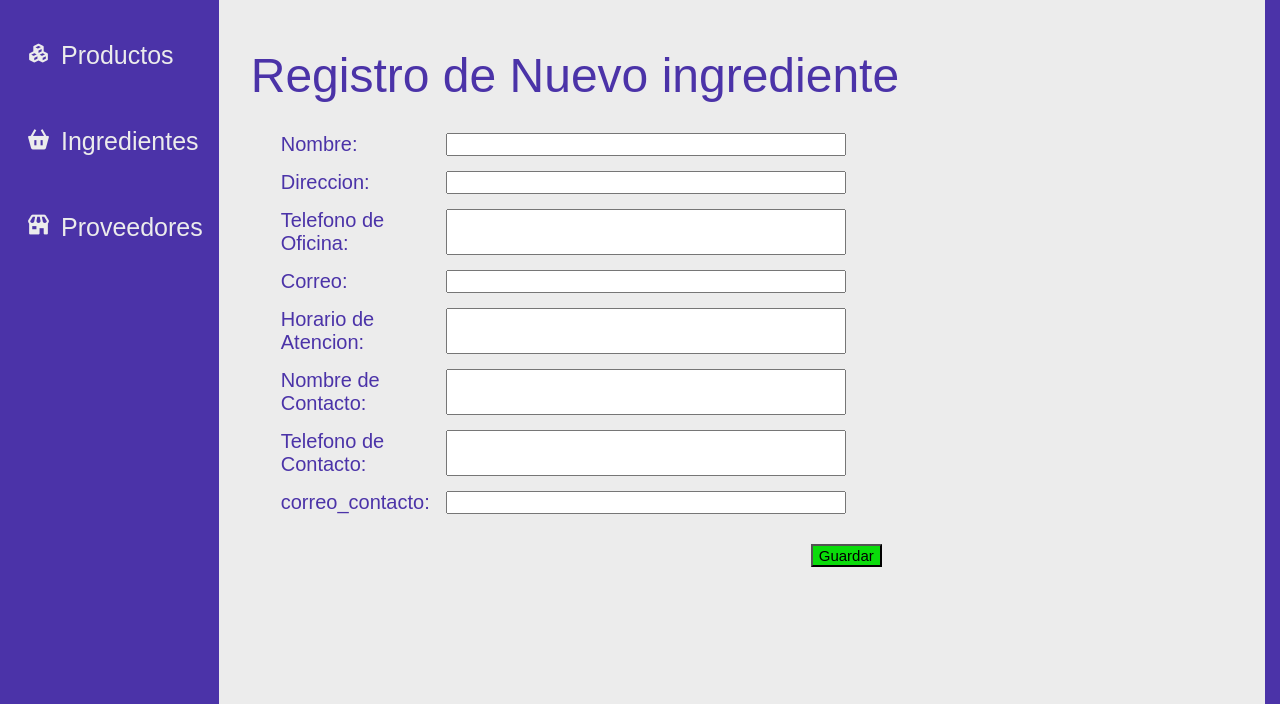
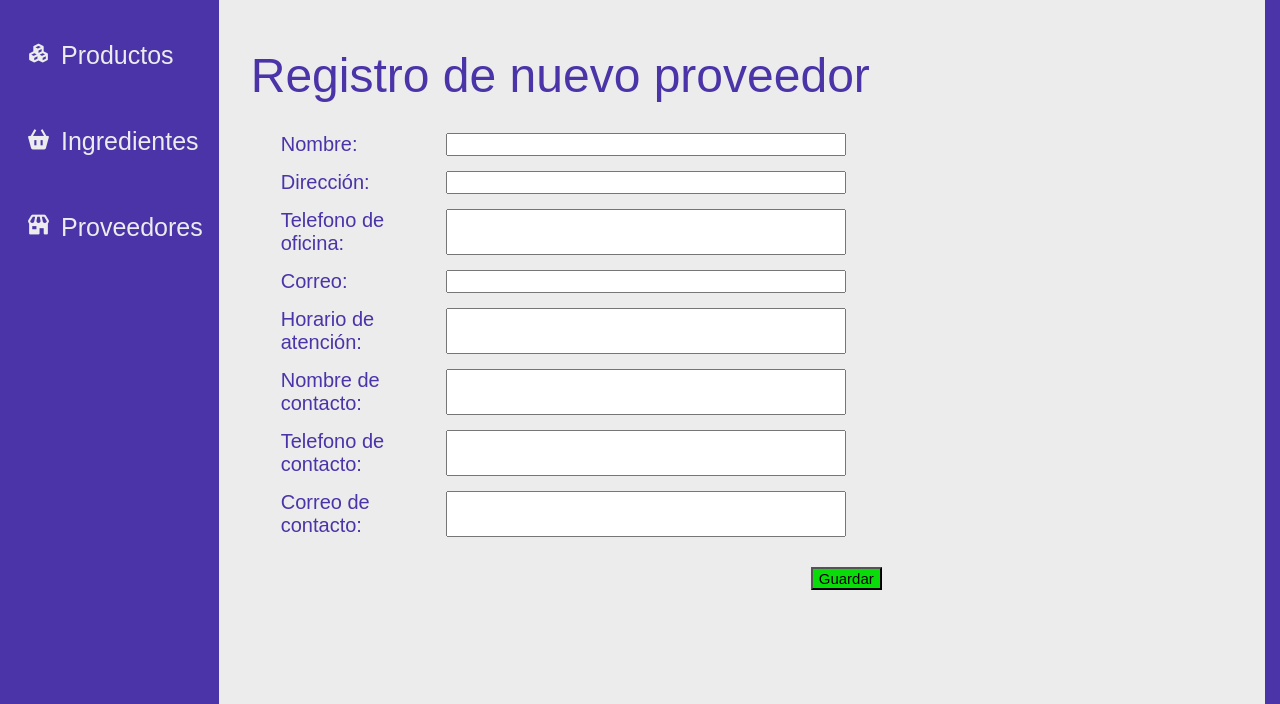
Before and after one commit to Danccs/bellavista_donuts, a Django app: page /crear_prov in a window 1280 px wide. Shown: the part 99-803 px from the top of the page. Run offline with Django 5.2, Linux system fonts and the light colour scheme; parts of the project's set-up code (start-up, migrations or seed data) failed here and were passed over.

Commit message:
conexion be crear_prov

```diff
--- a/config/templates/crear_ing.html
+++ b/config/templates/crear_ing.html
@@ -11,7 +11,7 @@
     {% csrf_token %}
 
     <div class="container_crear_ing">
-        <div class="titulo_reg_ing">Registro de Nuevo ingrediente</div>
+        <div class="titulo_reg_ing">Registro de nuevo ingrediente</div>
         <div>
             <div class="agregar_ing">
                 <label for="{{ formulario.nombre.id_for_label }}">Nombre: </label>
--- a/config/templates/crear_prov.html
+++ b/config/templates/crear_prov.html
@@ -7,40 +7,44 @@
 {% endblock %}
 
 {% block content %}
+<form method="post">
+    {% csrf_token %}
+
     <div>
         <div class="container_prov">
-    <div class="titulo_reg_prov">Registro de Nuevo ingrediente</div>
+            <div class="titulo_reg_prov">Registro de nuevo proveedor</div>
 
             <div class="agregar_prov">
 
                 <label for="{{ formulario.nombre.id_for_label }}">Nombre: </label>
                 <input type="text" name="nombre" id="{{ formulario.nombre.id_for_label }}" />
 
-            <label for="{{ formulario.direccion.id_for_label }}">Direccion: </label>
+                <label for="{{ formulario.direccion.id_for_label }}">Dirección: </label>
                 <input type="text" name="direccion" id="{{ formulario.direccion.id_for_label }}" />
 
-            <label for="{{ formulario.telefono_ofi.id_for_label }}">Telefono de Oficina: </label>
+                <label for="{{ formulario.telefono_ofi.id_for_label }}">Telefono de oficina: </label>
                 <input type="text" name="telefono_ofi" id="{{ formulario.telefono_ofi.id_for_label }}" />
 
-            <label for="{{ formulario.correo.id_for_label }}">Correo: </label>
-            <input type="text" name="correo" id="{{ formulario.correo.id_for_label }}" />
+                <label for="{{ formulario.correo_ofi.id_for_label }}">Correo: </label>
+                <input type="text" name="correo_ofi" id="{{ formulario.correo_ofi.id_for_label }}" />
 
-            <label for="{{ formulario.horario_atencion.id_for_label }}">Horario de Atencion: </label>
+                <label for="{{ formulario.horario_atencion.id_for_label }}">Horario de atención: </label>
                 <input type="text" name="horario_atencion" id="{{ formulario.horario_atencion.id_for_label }}" />
 
-            <label for="{{ formulario.nombre_contacto.id_for_label }}">Nombre de Contacto: </label>
+                <label for="{{ formulario.nombre_contacto.id_for_label }}">Nombre de contacto: </label>
                 <input type="text" name="nombre_contacto" id="{{ formulario.nombre_contacto.id_for_label }}" />
 
-            <label for="{{ formulario.telefono_contacto.id_for_label }}">Telefono de Contacto: </label>
+                <label for="{{ formulario.telefono_contacto.id_for_label }}">Telefono de contacto: </label>
                 <input type="text" name="telefono_contacto" id="{{ formulario.telefono_contacto.id_for_label }}" />
 
-            <label for="{{ formulario.correo_contacto.id_for_label }}">correo_contacto: </label>
-            <input type="text" name="correo_contacto" id="{{ correo_contactorio.correo_contacto.id_for_label }}" />
+                <label for="{{ formulario.correo_contacto.id_for_label }}">Correo de contacto: </label>
+                <input type="text" name="correo_contacto" id="{{ formulario.correo_contacto.id_for_label }}" />
 
 
             </div>
-        <button class="btn_agregar_prov">Guardar</button>
+            <button class="btn_agregar_prov" type="submit">Guardar</button>
         </div>
     </div>
+</form>
 
 {% endblock %}
```
Lines whose indentation alone changed are shown as unchanged.
